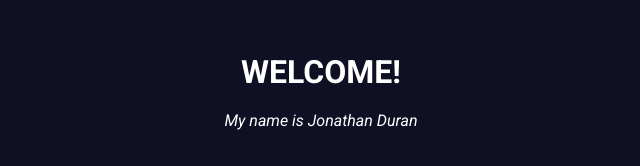
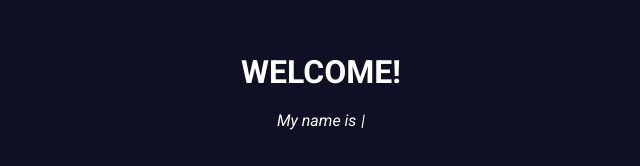
Before and after one commit to jonathanduran7/portfolio, a React (Create React App) app: page / in a window 1280 px wide. Shown: the part 235-401 px from the top of the page, without its empty margins (319-959 px from the left). Built offline with nearby package versions, Linux system fonts and the light colour scheme.

Commit message:
added typewriter

```diff
--- a/package.json
+++ b/package.json
@@ -10,6 +10,7 @@
     "react-dom": "^17.0.2",
     "react-router-dom": "^6.2.1",
     "react-scripts": "5.0.0",
+    "typewriter-effect": "^2.18.2",
     "web-vitals": "^2.1.3"
   },
   "scripts": {
--- a/src/pages/home/Home.jsx
+++ b/src/pages/home/Home.jsx
@@ -1,12 +1,22 @@
 import React from 'react'
 import { Link } from 'react-router-dom'
+import Typewriter from 'typewriter-effect';
 import "./home.css"
 
 const Home = () => {
+
       return (
             <div className='home'>
                   <h1>Welcome!</h1>
-                  <p className='text-p'>My name is Jonathan Duran</p>
+                  <div className='text-p'>
+                  <Typewriter
+                        options={{
+                              strings: ['My name is Jonathan', "I'm programming"],
+                              autoStart: true,
+                              loop: true
+                        }}
+                  />
+                  </div>
                   <div className="cards">
                         <div className="card-box">
                               <Link className='link'  to="projects">Projects</Link>
--- a/src/pages/home/home.css
+++ b/src/pages/home/home.css
@@ -10,7 +10,7 @@
 text-transform: uppercase;
 }
 
-.home p{
+.text-p{
 margin-top: 20px;
 font-style: italic;
 }
```
Also changed, not shown: 1 other file (tests, documents, lock files or other folders).
